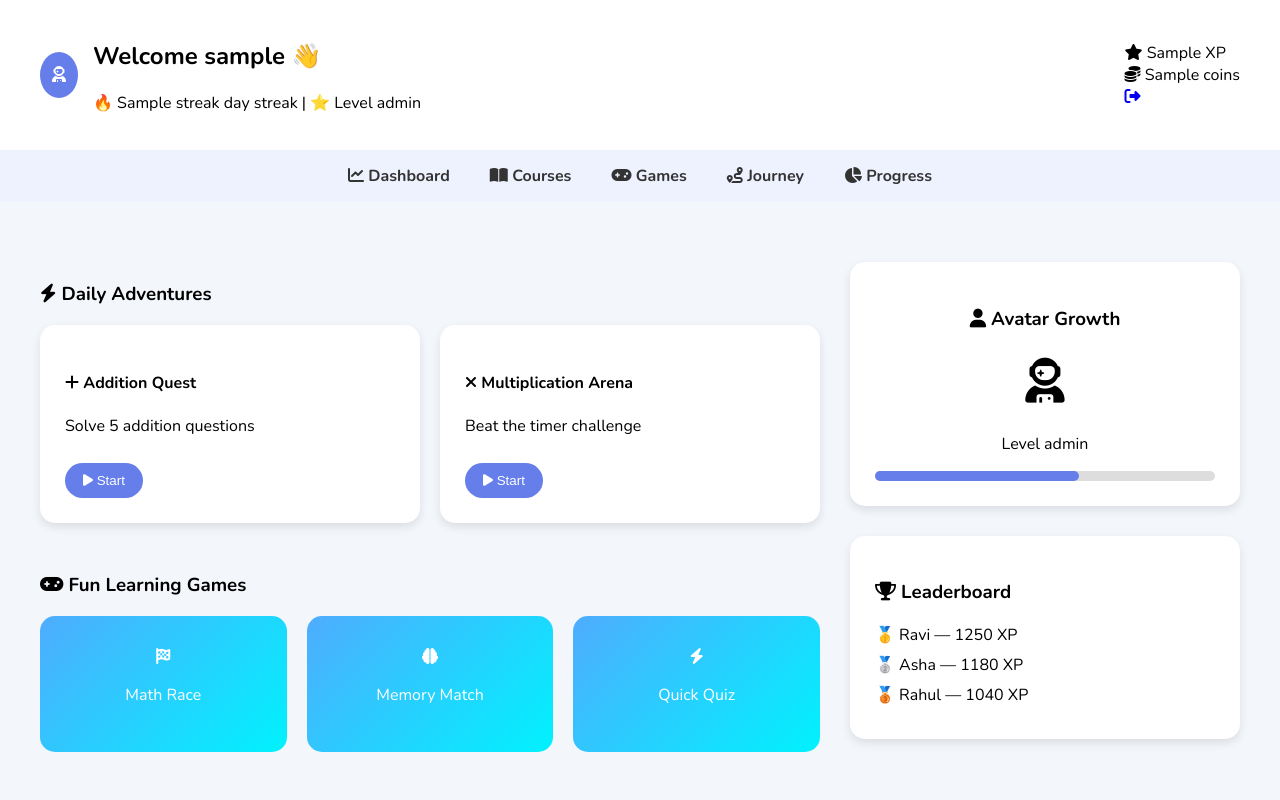
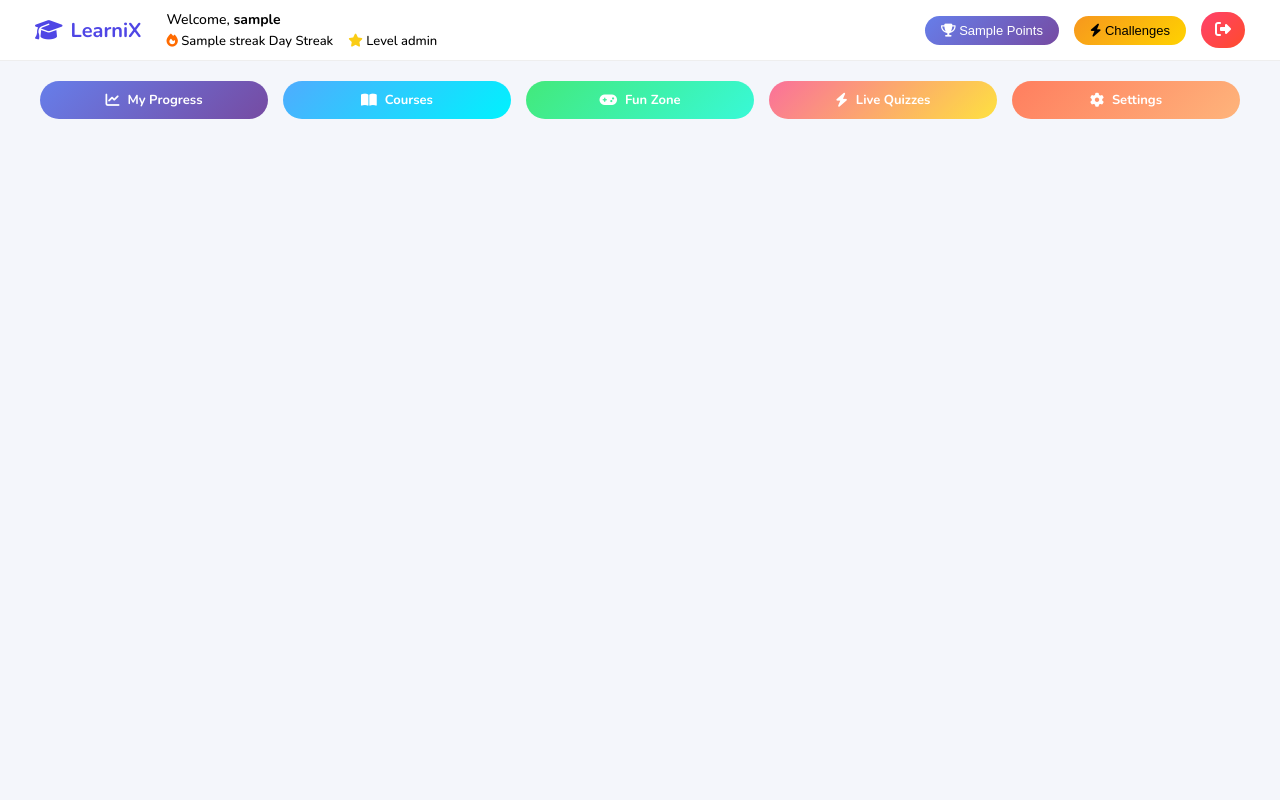
Before and after one commit to raj761132/LearniX, a Flask app: template templates/student_dashboard.html in a window 1280 px wide. Run offline with Flask 3, Linux system fonts and the light colour scheme; the template is opened without the code that fills it: most values are stand-ins (such as "Sample title", 1, 10 or a date in 2020).

Commit message:
Dashboard update

```diff
--- a/app.py
+++ b/app.py
@@ -1,22 +1,36 @@
-from flask import Flask, render_template, redirect, url_for, request, session
+from flask import Flask, render_template, redirect, request, session
 from flask_sqlalchemy import SQLAlchemy
+from datetime import date
 
 app = Flask(__name__)
 app.secret_key = "supersecretkey"
 
-# SQLite Database
+# DATABASE CONFIG
 app.config['SQLALCHEMY_DATABASE_URI'] = 'sqlite:///database.db'
 app.config['SQLALCHEMY_TRACK_MODIFICATIONS'] = False
 
 db = SQLAlchemy(app)
 
+
 # ----------------- MODELS -----------------
 
 class User(db.Model):
+
     id = db.Column(db.Integer, primary_key=True)
+
     username = db.Column(db.String(100), unique=True, nullable=False)
+
     password = db.Column(db.String(100), nullable=False)
-    role = db.Column(db.String(20), nullable=False)  # student / teacher / admin
+
+    role = db.Column(db.String(20), nullable=False)
+
+    xp = db.Column(db.Integer, default=0)
+
+    coins = db.Column(db.Integer, default=0)
+
+    streak = db.Column(db.Integer, default=0)
+
+    last_login = db.Column(db.Date)
 
 
 # ----------------- ROUTES -----------------
@@ -26,9 +40,13 @@ def home():
     return render_template("home.html")
 
 
+# ----------------- LOGIN -----------------
+
 @app.route("/login", methods=["GET", "POST"])
 def login():
+
     if request.method == "POST":
+
         username = request.form["username"]
         password = request.form["password"]
         role = request.form["role"]
@@ -40,59 +58,149 @@ def login():
         ).first()
 
         if user:
+
+            today = date.today()
+
+            # FIRST LOGIN
+            if user.last_login is None:
+                user.streak = 1
+
+            else:
+
+                difference = (today - user.last_login).days
+
+                if difference == 1:
+                    user.streak += 1
+
+                elif difference > 1:
+                    user.streak = 1
+
+                # difference == 0 → same day login → no change
+
+            user.last_login = today
+
+            db.session.commit()
+
             session["user_id"] = user.id
             session["role"] = user.role
 
             if role == "student":
                 return redirect("/student/dashboard")
+
             elif role == "teacher":
                 return redirect("/teacher/dashboard")
 
+            elif role == "admin":
+                return redirect("/admin")
+
         else:
-            return render_template("login.html", error="Invalid username, password, or role.")
+            return render_template("login.html", error="Invalid credentials")
 
-    return render_template("login.html", error=None)
+    return render_template("login.html")
 
+
+# ----------------- LOGOUT -----------------
 
 @app.route("/logout")
 def logout():
+
     session.clear()
+
     return redirect("/login")
 
 
-# Dummy Dashboards (for now)
+# ----------------- STUDENT DASHBOARD -----------------
 
 @app.route("/student/dashboard")
 def student_dashboard():
+
     if session.get("role") != "student":
         return redirect("/login")
 
+    user = User.query.get(session["user_id"])
+
+    # LEVEL CALCULATION
+    level = user.xp // 100 + 1
+
     return render_template(
         "student_dashboard.html",
-        username="student1",
-        xp=240,
-        level=2,
-        coins=120
+        username=user.username,
+        xp=user.xp,
+        coins=user.coins,
+        streak=user.streak,
+        level=level
     )
+
+
+# ----------------- TEACHER DASHBOARD -----------------
 
 @app.route("/teacher/dashboard")
 def teacher_dashboard():
+
     if session.get("role") != "teacher":
         return redirect("/login")
+
     return "Teacher Dashboard"
 
 
+# ----------------- ADMIN PANEL -----------------
+
 @app.route("/admin")
 def admin():
+
     if session.get("role") != "admin":
         return redirect("/login")
+
     return "Admin Panel"
+
+#----------------Navbar Button Section----------------
+
+@app.route("/progress")
+def progress():
+    return "Progress Page Coming Soon"
+
+@app.route("/courses")
+def courses():
+    return "Courses Page Coming Soon"
+
+@app.route("/funzone")
+def funzone():
+    return "Fun Zone Coming Soon"
+
+@app.route("/quizzes")
+def quizzes():
+    return "Live Quizzes Coming Soon"
+
+@app.route("/settings")
+def settings():
+    return "Settings Page Coming Soon"
+
+
+# ----------------- CREATE DEMO USERS -----------------
 
 @app.route("/create-users")
 def create_users():
-    user1 = User(username="student1", password="1234", role="student")
-    user2 = User(username="teacher1", password="1234", role="teacher")
-    user3 = User(username="admin", password="admin", role="admin")
+
+    user1 = User(
+        username="student1",
+        password="1234",
+        role="student",
+        xp=240,
+        coins=120,
+        streak=0
+    )
+
+    user2 = User(
+        username="teacher1",
+        password="1234",
+        role="teacher"
+    )
+
+    user3 = User(
+        username="admin",
+        password="admin",
+        role="admin"
+    )
 
     db.session.add_all([user1, user2, user3])
     db.session.commit()
@@ -100,7 +208,11 @@ def create_users():
     return "Dummy users created!"
 
 
+# ----------------- RUN APP -----------------
+
 if __name__ == "__main__":
+
     with app.app_context():
         db.create_all()
+
     app.run(debug=True)
--- a/static/css/dashboard.css
+++ b/static/css/dashboard.css
@@ -1,163 +1,214 @@
-/* GLOBAL */
-
 body{
+margin:0;
 font-family:'Nunito',sans-serif;
-margin:0;
-background:#f3f6fb;
-}
-
-/* CONTAINER */
-
-.container{
-max-width:1200px;
-margin:auto;
-padding:30px;
-}
-
-/* TOP BAR */
-
-.topbar{
-display:flex;
-justify-content:space-between;
-align-items:center;
-padding:20px 40px;
-background:white;
-box-shadow:0 2px 10px rgba(0,0,0,0.1);
-}
-
-.welcome{
-display:flex;
-gap:15px;
-align-items:center;
-}
-
-.avatar{
-background:#667eea;
-color:white;
-padding:12px;
-border-radius:50%;
+background:#f4f6fb;
 }
 
 /* NAVBAR */
 
 .navbar{
+
 display:flex;
-justify-content:center;
-gap:40px;
-padding:15px;
-background:#eef2ff;
+justify-content:space-between;
+align-items:center;
+
+padding:10px 35px;
+
+background:white;
+border-bottom:1px solid #eee;
+
 }
 
-.navbar a{
-text-decoration:none;
-color:#333;
-font-weight:600;
+/* LEFT SIDE */
+
+.nav-left{
+
+display:flex;
+align-items:center;
+gap:25px;
+
 }
 
-/* DASHBOARD GRID */
+/* LOGO */
 
-.dashboard{
-display:grid;
-grid-template-columns:2fr 1fr;
-gap:30px;
-margin-top:30px;
+.logo{
+
+display:flex;
+align-items:center;
+gap:8px;
+
+font-size:20px;
+font-weight:700;
+color:#4f46e5;
+
 }
 
-/* LEFT PANEL */
-
-.left{
-display:flex;
-flex-direction:column;
-gap:30px;
+.logo i{
+font-size:22px;
 }
 
-/* RIGHT PANEL */
+/* WELCOME */
 
-.right{
-display:flex;
-flex-direction:column;
-gap:30px;
+.welcome-text{
+margin:0;
+font-size:14px;
 }
 
-/* ADVENTURE SECTION */
+.user-stats{
 
-.adventure-grid{
-display:grid;
-grid-template-columns:1fr 1fr;
-gap:20px;
+display:flex;
+gap:15px;
+margin-top:3px;
+font-size:13px;
+
 }
 
-.adventure-card{
-background:white;
-padding:25px;
-border-radius:15px;
-box-shadow:0 4px 10px rgba(0,0,0,0.1);
+/* STREAK */
+
+.streak i{
+color:#ff6b00;
 }
 
-.adventure-card button{
-margin-top:10px;
-padding:10px 18px;
-border:none;
-background:#667eea;
-color:white;
-border-radius:20px;
-cursor:pointer;
+/* LEVEL */
+
+.level i{
+color:#facc15;
 }
 
-/* GAME SECTION */
+/* RIGHT SIDE */
 
-.game-grid{
-display:grid;
-grid-template-columns:repeat(3,1fr);
-gap:20px;
+.nav-right{
+
+display:flex;
+align-items:center;
+gap:15px;
+
 }
 
-.game-card{
-background:linear-gradient(135deg,#4facfe,#00f2fe);
+/* BUTTONS */
+
+.points-btn{
+
+background:linear-gradient(135deg,#667eea,#764ba2);
+border:none;
 color:white;
-padding:30px;
-text-align:center;
-border-radius:15px;
+
+padding:7px 16px;
+
+border-radius:20px;
+
+cursor:pointer;
+font-size:13px;
+
 }
 
-/* PROFILE CARD */
+.challenge-btn{
 
-.profile-card{
-background:white;
-padding:25px;
-border-radius:15px;
-text-align:center;
-box-shadow:0 4px 10px rgba(0,0,0,0.1);
+background:linear-gradient(135deg,#f7971e,#ffd200);
+border:none;
+
+padding:7px 16px;
+
+border-radius:20px;
+
+cursor:pointer;
+font-size:13px;
+
 }
 
-.avatar-big{
-font-size:45px;
-margin:20px 0;
+/* LOGOUT */
+
+.logout-btn{
+
+background:linear-gradient(135deg,#ff416c,#ff4b2b);
+
+color:white;
+
+padding:7px 14px;
+
+border-radius:20px;
+
+text-decoration:none;
+
 }
 
-.xp-bar{
-height:10px;
-background:#ddd;
-border-radius:10px;
-margin-top:10px;
+/* DASHBOARD MENU */
+
+.dashboard-menu{
+
+display:flex;
+
+justify-content:space-between;
+
+padding:20px 40px;
+
+gap:15px;
+
 }
 
-.xp-fill{
-width:60%;
-height:100%;
-background:#667eea;
-border-radius:10px;
+/* BUTTON */
+
+.menu-btn{
+
+flex:1;
+
+display:flex;
+
+align-items:center;
+justify-content:center;
+
+gap:8px;
+
+padding:10px 12px;
+
+border-radius:20px;
+
+font-size:13px;
+
+font-weight:600;
+
+color:white;
+
+text-decoration:none;
+
+transition:0.3s;
+
 }
 
-/* LEADERBOARD */
+/* ICON SIZE */
 
-.leaderboard{
-background:white;
-padding:25px;
-border-radius:15px;
-box-shadow:0 4px 10px rgba(0,0,0,0.1);
+.menu-btn i{
+font-size:14px;
 }
 
-.leaderboard p{
-margin:8px 0;
+/* GRADIENT COLORS */
+
+.progress{
+background:linear-gradient(135deg,#667eea,#764ba2);
 }
+
+.courses{
+background:linear-gradient(135deg,#4facfe,#00f2fe);
+}
+
+.funzone{
+background:linear-gradient(135deg,#43e97b,#38f9d7);
+}
+
+.quizzes{
+background:linear-gradient(135deg,#fa709a,#fee140);
+}
+
+.settings{
+background:linear-gradient(135deg,#ff7e5f,#feb47b);
+}
+
+/* HOVER EFFECT */
+
+.menu-btn:hover{
+
+transform:translateY(-2px);
+
+box-shadow:0 6px 15px rgba(0,0,0,0.2);
+
+}
--- a/templates/student_dashboard.html
+++ b/templates/student_dashboard.html
@@ -1,194 +1,51 @@
 <!DOCTYPE html>
 <html lang="en">
+<head>
 
-<head>
 <meta charset="UTF-8">
 <title>LearniX Dashboard</title>
-<meta name="viewport" content="width=device-width, initial-scale=1.0">
 
 <link rel="stylesheet" href="{{ url_for('static', filename='css/dashboard.css') }}">
 
 <link rel="stylesheet"
 href="https://cdnjs.cloudflare.com/ajax/libs/font-awesome/6.5.0/css/all.min.css">
 
-<link href="https://fonts.googleapis.com/css2?family=Nunito:wght@400;700&display=swap" rel="stylesheet">
+<link href="https://fonts.googleapis.com/css2?family=Nunito:wght@500;700&display=swap" rel="stylesheet">
 
 </head>
 
 <body>
 
-<!-- ================= TOP BAR ================= -->
+<!-- TOP NAVBAR -->
 
-<div class="topbar">
+<div class="navbar">
+
+<!-- LEFT SIDE -->
+
+<div class="nav-left">
+
+<div class="logo">
+
+<i class="fa-solid fa-graduation-cap"></i>
+<span>LearniX</span>
+
+</div>
 
 <div class="welcome">
 
-<div class="avatar">
-<i class="fa-solid fa-user-astronaut"></i>
-</div>
+<p class="welcome-text">Welcome, <b>{{ username }}</b></p>
 
-<div>
-<h2>Welcome {{ username }} 👋</h2>
-<p>🔥 {{ streak }} day streak | ⭐ Level {{ level }}</p>
-</div>
+<div class="user-stats">
 
-</div>
+<span class="streak">
+<i class="fa-solid fa-fire"></i>
+{{ streak }} Day Streak
+</span>
 
-<div class="top-right">
-
-<div class="points">
-<i class="fa-solid fa-star"></i> {{ xp }} XP
-</div>
-
-<div class="coins">
-<i class="fa-solid fa-coins"></i> {{ coins }}
-</div>
-
-<a href="/logout" class="logout">
-<i class="fa-solid fa-right-from-bracket"></i>
-</a>
-
-</div>
-
-</div>
-
-
-<!-- ================= NAVIGATION ================= -->
-
-<div class="navbar">
-
-<a class="active">
-<i class="fa-solid fa-chart-line"></i> Dashboard
-</a>
-
-<a>
-<i class="fa-solid fa-book-open"></i> Courses
-</a>
-
-<a>
-<i class="fa-solid fa-gamepad"></i> Games
-</a>
-
-<a>
-<i class="fa-solid fa-route"></i> Journey
-</a>
-
-<a>
-<i class="fa-solid fa-chart-pie"></i> Progress
-</a>
-
-</div>
-
-
-<!-- ================= MAIN CONTAINER ================= -->
-
-<div class="container">
-
-<div class="dashboard">
-
-<!-- ================= LEFT SIDE ================= -->
-
-<div class="left">
-
-<!-- DAILY ADVENTURE -->
-
-<section>
-
-<h3><i class="fa-solid fa-bolt"></i> Daily Adventures</h3>
-
-<div class="adventure-grid">
-
-<div class="adventure-card">
-
-<h4><i class="fa-solid fa-plus"></i> Addition Quest</h4>
-
-<p>Solve 5 addition questions</p>
-
-<button>
-<i class="fa-solid fa-play"></i> Start
-</button>
-
-</div>
-
-<div class="adventure-card">
-
-<h4><i class="fa-solid fa-xmark"></i> Multiplication Arena</h4>
-
-<p>Beat the timer challenge</p>
-
-<button>
-<i class="fa-solid fa-play"></i> Start
-</button>
-
-</div>
-
-</div>
-
-</section>
-
-
-<!-- FUN GAMES -->
-
-<section>
-
-<h3><i class="fa-solid fa-gamepad"></i> Fun Learning Games</h3>
-
-<div class="game-grid">
-
-<div class="game-card">
-<i class="fa-solid fa-flag-checkered"></i>
-<p>Math Race</p>
-</div>
-
-<div class="game-card">
-<i class="fa-solid fa-brain"></i>
-<p>Memory Match</p>
-</div>
-
-<div class="game-card">
-<i class="fa-solid fa-bolt"></i>
-<p>Quick Quiz</p>
-</div>
-
-</div>
-
-</section>
-
-</div>
-
-
-<!-- ================= RIGHT SIDE ================= -->
-
-<div class="right">
-
-<!-- PROFILE CARD -->
-
-<div class="profile-card">
-
-<h3><i class="fa-solid fa-user"></i> Avatar Growth</h3>
-
-<div class="avatar-big">
-<i class="fa-solid fa-user-astronaut"></i>
-</div>
-
-<p>Level {{ level }}</p>
-
-<div class="xp-bar">
-<div class="xp-fill"></div>
-</div>
-
-</div>
-
-
-<!-- LEADERBOARD -->
-
-<div class="leaderboard">
-
-<h3><i class="fa-solid fa-trophy"></i> Leaderboard</h3>
-
-<p>🥇 Ravi — 1250 XP</p>
-<p>🥈 Asha — 1180 XP</p>
-<p>🥉 Rahul — 1040 XP</p>
+<span class="level">
+<i class="fa-solid fa-star"></i>
+Level {{ level }}
+</span>
 
 </div>
 
@@ -196,6 +53,62 @@ href="https://cdnjs.cloudflare.com/ajax/libs/font-awesome/6.5.0/css/all.min.css"
 
 </div>
 
+
+<!-- RIGHT SIDE -->
+
+<div class="nav-right">
+
+<button class="points-btn">
+
+<i class="fa-solid fa-trophy"></i>
+{{ xp }} Points
+
+</button>
+
+<button class="challenge-btn">
+
+<i class="fa-solid fa-bolt"></i>
+Challenges
+
+</button>
+
+<a href="/logout" class="logout-btn">
+
+<i class="fa-solid fa-right-from-bracket"></i>
+
+</a>
+
+</div>
+
+</div>
+
+<div class="dashboard-menu">
+
+<a href="/progress" class="menu-btn progress">
+<i class="fa-solid fa-chart-line"></i>
+<span>My Progress</span>
+</a>
+
+<a href="/courses" class="menu-btn courses">
+<i class="fa-solid fa-book-open"></i>
+<span>Courses</span>
+</a>
+
+<a href="/funzone" class="menu-btn funzone">
+<i class="fa-solid fa-gamepad"></i>
+<span>Fun Zone</span>
+</a>
+
+<a href="/quizzes" class="menu-btn quizzes">
+<i class="fa-solid fa-bolt"></i>
+<span>Live Quizzes</span>
+</a>
+
+<a href="/settings" class="menu-btn settings">
+<i class="fa-solid fa-gear"></i>
+<span>Settings</span>
+</a>
+
 </div>
 
 </body>
```
